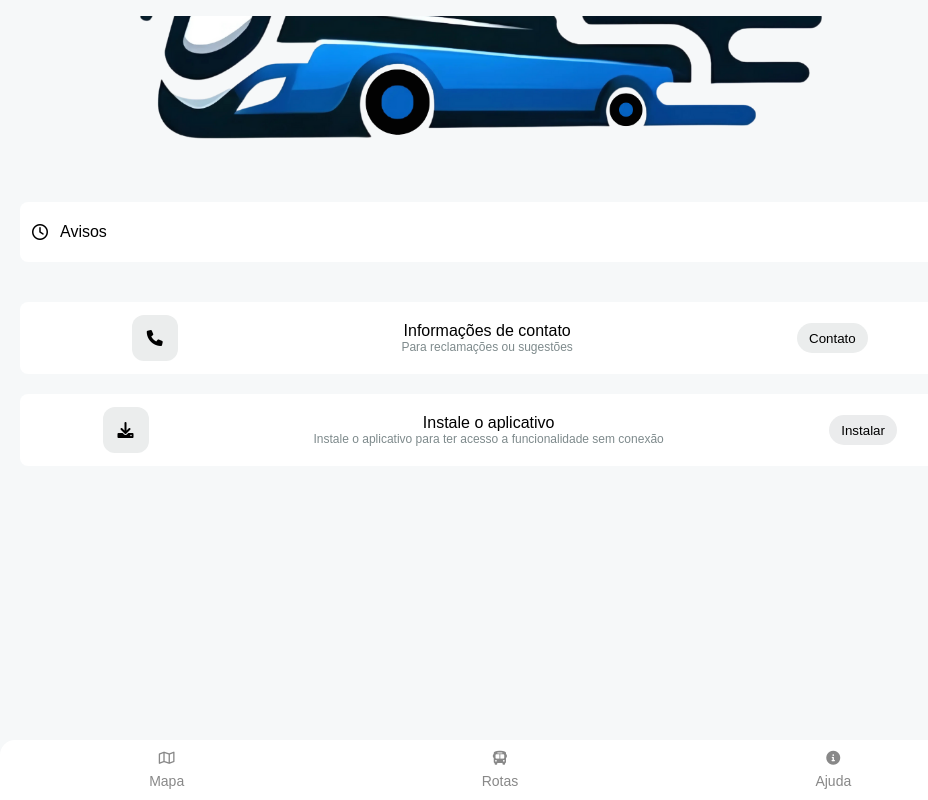
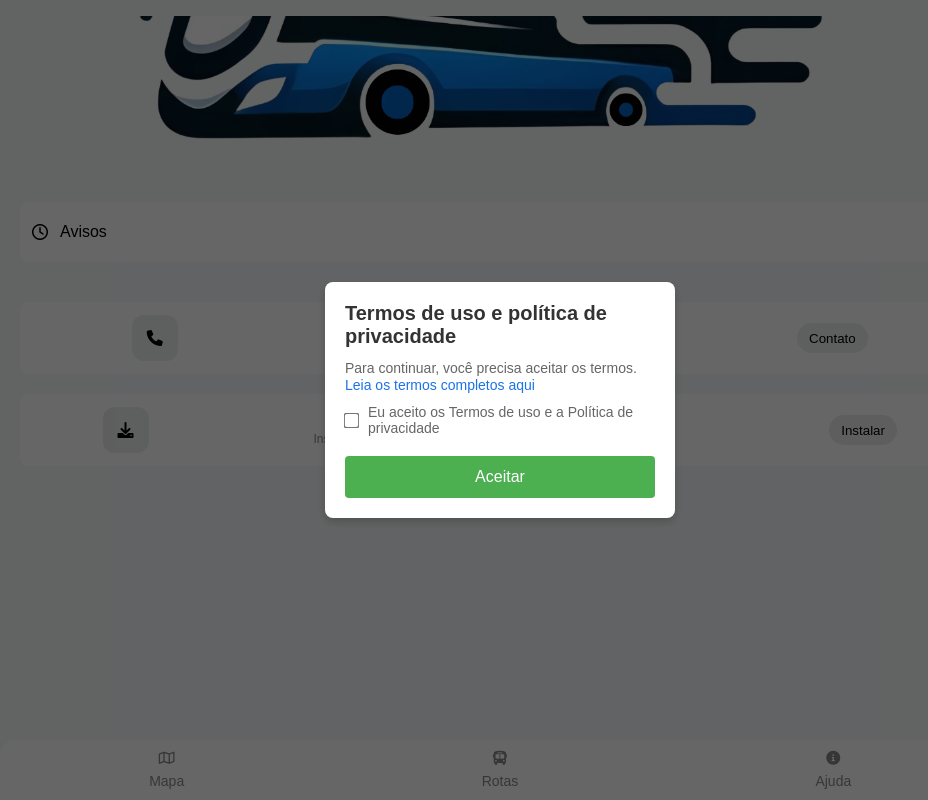
Before and after one commit to GaropaBus/garopabus-frontend, a website with bundled scripts: page public/user/ajuda/index.html in a window 1280 px wide. Shown: the whole page, without its empty margins (140-1068 px from the left). Built offline with nearby package versions, Linux system fonts and the light colour scheme; no server answers.

Commit message:
feat(ui): add modal to verify terms and policy

```diff
--- a/public/assets/js/lang/eng.json
+++ b/public/assets/js/lang/eng.json
@@ -40,5 +40,12 @@
   },
   "placeholder": {
     "search-routes": "Search for routes"
+  },
+  "terms": {
+    "modal-title": "Terms of Use and Privacy Policy",
+    "modal-description": "To continue, you need to accept the terms.",
+    "modal-link": "Read the full terms here",
+    "modal-checkbox-label": "I accept the Terms of Use and Privacy Policy",
+    "modal-confirm-button": "Accept"
   }
 }
--- a/public/assets/js/lang/esp.json
+++ b/public/assets/js/lang/esp.json
@@ -40,5 +40,12 @@
   },
   "placeholder": {
     "search-routes": "Buscar rutas"
+  },
+  "terms": {
+    "modal-title": "Términos de uso y política de privacidad",
+    "modal-description": "Para continuar, necesitas aceptar los términos.",
+    "modal-link": "Lee los términos completos aquí",
+    "modal-checkbox-label": "Acepto los Términos de uso y la Política de privacidad",
+    "modal-confirm-button": "Aceptar"
   }
 }
--- a/public/assets/js/lang/pt-br.json
+++ b/public/assets/js/lang/pt-br.json
@@ -40,5 +40,12 @@
   },
   "placeholder": {
     "search-routes": "Procure por rotas"
+  },
+  "terms": {
+    "modal-title": "Termos de uso e política de privacidade",
+    "modal-description": "Para continuar, você precisa aceitar os termos.",
+    "modal-link": "Leia os termos completos aqui",
+    "modal-checkbox-label": "Eu aceito os Termos de uso e a Política de privacidade",
+    "modal-confirm-button": "Aceitar"
   }
 }
--- a/public/assets/js/user/language.js
+++ b/public/assets/js/user/language.js
@@ -38,6 +38,9 @@ export const translatePage = (language, langs) => {
             break;
           case "placeholder":
             element.placeholder = data[prefix][wprefix];
+            break;
+          case "terms":
+            element.textContent = data[prefix][wprefix];
             break;
           default:
             console.log("Chave não encontrada:", key);
--- /dev/null
+++ b/public/assets/js/user/terms.js
@@ -0,0 +1,110 @@
+window.addEventListener("DOMContentLoaded", async () => {
+  const createTermsStorage = () =>
+    localStorage.setItem("hasAcceptedTerms", false);
+
+  const verifyTermsStorage = () =>
+    localStorage.getItem("hasAcceptedTerms") ? null : createTermsStorage();
+
+  const haveAcceptedTerms = () => {
+    verifyTermsStorage();
+    return localStorage.getItem("hasAcceptedTerms") === "true";
+  };
+
+  if (!haveAcceptedTerms()) {
+    const termsModal = document.createElement("div");
+    termsModal.style.position = "fixed";
+    termsModal.style.top = "0";
+    termsModal.style.left = "0";
+    termsModal.style.width = "100%";
+    termsModal.style.height = "100%";
+    termsModal.style.backgroundColor = "rgba(0, 0, 0, 0.6)";
+    termsModal.style.display = "flex";
+    termsModal.style.alignItems = "center";
+    termsModal.style.justifyContent = "center";
+    termsModal.style.zIndex = "1000";
+
+    const modalContent = document.createElement("div");
+    modalContent.style.backgroundColor = "white";
+    modalContent.style.padding = "20px";
+    modalContent.style.borderRadius = "8px";
+    modalContent.style.maxWidth = "90%";
+    modalContent.style.width = "350px";
+    modalContent.style.boxShadow = "0 4px 8px rgba(0, 0, 0, 0.2)";
+
+    const title = document.createElement("h2");
+    title.id = "terms-modal-title";
+    title.style.margin = "0";
+    title.style.fontSize = "20px";
+    title.style.fontWeight = "600";
+    title.style.color = "#333";
+    modalContent.appendChild(title);
+
+    const description = document.createElement("p");
+    description.id = "terms-modal-description";
+    description.style.fontSize = "14px";
+    description.style.color = "#666";
+    description.style.marginTop = "12px";
+    modalContent.appendChild(description);
+
+    const termsLink = document.createElement("a");
+    termsLink.href = "https://garopabus.uk/termos-uso";
+    termsLink.target = "_blank";
+    termsLink.id = "terms-modal-link";
+    termsLink.style.fontSize = "14px";
+    termsLink.style.color = "#1a73e8";
+    termsLink.style.textDecoration = "none";
+    termsLink.style.marginBottom = "12px";
+    modalContent.appendChild(termsLink);
+
+    const checkboxContainer = document.createElement("div");
+    checkboxContainer.style.display = "flex";
+    checkboxContainer.style.alignItems = "center";
+    checkboxContainer.style.marginBottom = "20px";
+    checkboxContainer.style.marginTop = "10px";
+
+    const checkbox = document.createElement("input");
+    checkbox.type = "checkbox";
+    checkbox.style.marginRight = "10px";
+    checkbox.style.transform = "scale(1.2)";
+    checkboxContainer.appendChild(checkbox);
+
+    const checkboxLabel = document.createElement("label");
+    checkboxLabel.id = "terms-modal-checkbox-label";
+    checkboxLabel.style.fontSize = "14px";
+    checkboxLabel.style.color = "#666";
+    checkboxContainer.appendChild(checkboxLabel);
+
+    modalContent.appendChild(checkboxContainer);
+
+    const confirmButton = document.createElement("button");
+    confirmButton.id = "terms-modal-confirm-button";
+    confirmButton.style.padding = "12px 20px";
+    confirmButton.style.backgroundColor = "#4CAF50";
+    confirmButton.style.color = "white";
+    confirmButton.style.border = "none";
+    confirmButton.style.borderRadius = "4px";
+    confirmButton.style.cursor = "pointer";
+    confirmButton.style.fontSize = "16px";
+    confirmButton.style.width = "100%";
+    confirmButton.style.transition = "background-color 0.3s";
+    confirmButton.addEventListener("mouseenter", () => {
+      confirmButton.style.backgroundColor = "#45a049";
+    });
+    confirmButton.addEventListener("mouseleave", () => {
+      confirmButton.style.backgroundColor = "#4CAF50";
+    });
+
+    confirmButton.addEventListener("click", () => {
+      if (checkbox.checked) {
+        localStorage.setItem("hasAcceptedTerms", "true");
+        document.body.removeChild(termsModal);
+      } else {
+        alert("Você precisa aceitar os termos para continuar.");
+      }
+    });
+
+    modalContent.appendChild(confirmButton);
+    termsModal.appendChild(modalContent);
+    document.body.appendChild(termsModal);
+  }
+});
--- a/public/user/ajuda/index.html
+++ b/public/user/ajuda/index.html
@@ -156,6 +156,7 @@
     <script defer src="../../assets/js/user/nav.js"></script>
     <script defer type="module" src="../../assets/js/user/language.js"></script>
     <script defer type="module" src="../../assets/js/user/ajuda.js"></script>
+    <script src="../../assets/js/user/terms.js"></script>
     <script>
       if ("serviceWorker" in navigator) {
         window.addEventListener("load", () => {
```
Also changed, not shown: public/user/horarios/index.html (+1 -0 lines), public/user/map/index.html (+1 -0 lines), public/user/rotas-onibus/index.html (+1 -0 lines). Lines whose indentation alone changed are shown as unchanged.
